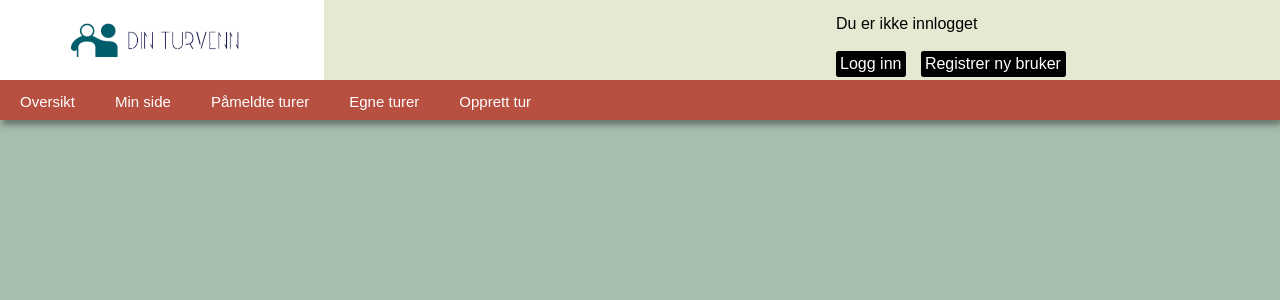
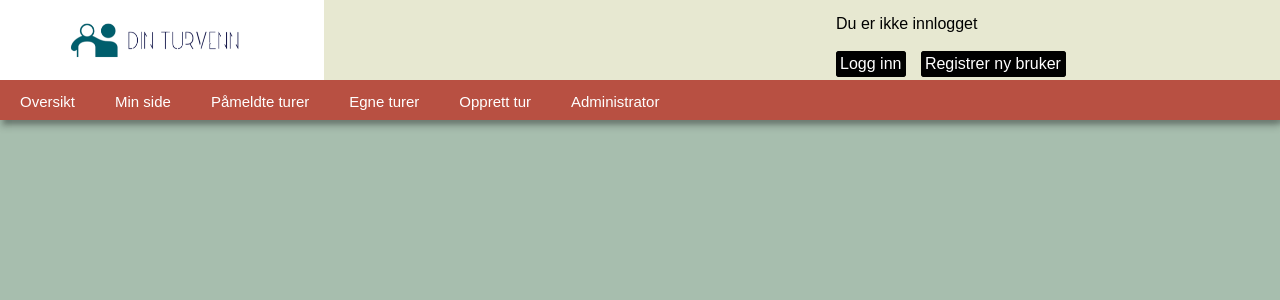
Before and after one commit to axelegkor/Turapp, a Django app: page /about/ in a window 1280 px wide. Shown: the top 300 px of the page. Run offline with Django 4.2, Linux system fonts and the light colour scheme.

Commit message:
Added admin button to navbar

```diff
--- a/turapp/templates/navbar.html
+++ b/turapp/templates/navbar.html
@@ -4,4 +4,5 @@
     <a href="{% url 'enrolled'%}">Påmeldte turer</a>
     <a href="{% url 'overview'%}">Egne turer</a>
     <a href="{% url 'createhike' %}">Opprett tur</a>
+    <a href="/admin">Administrator</a>
 </div>
```
